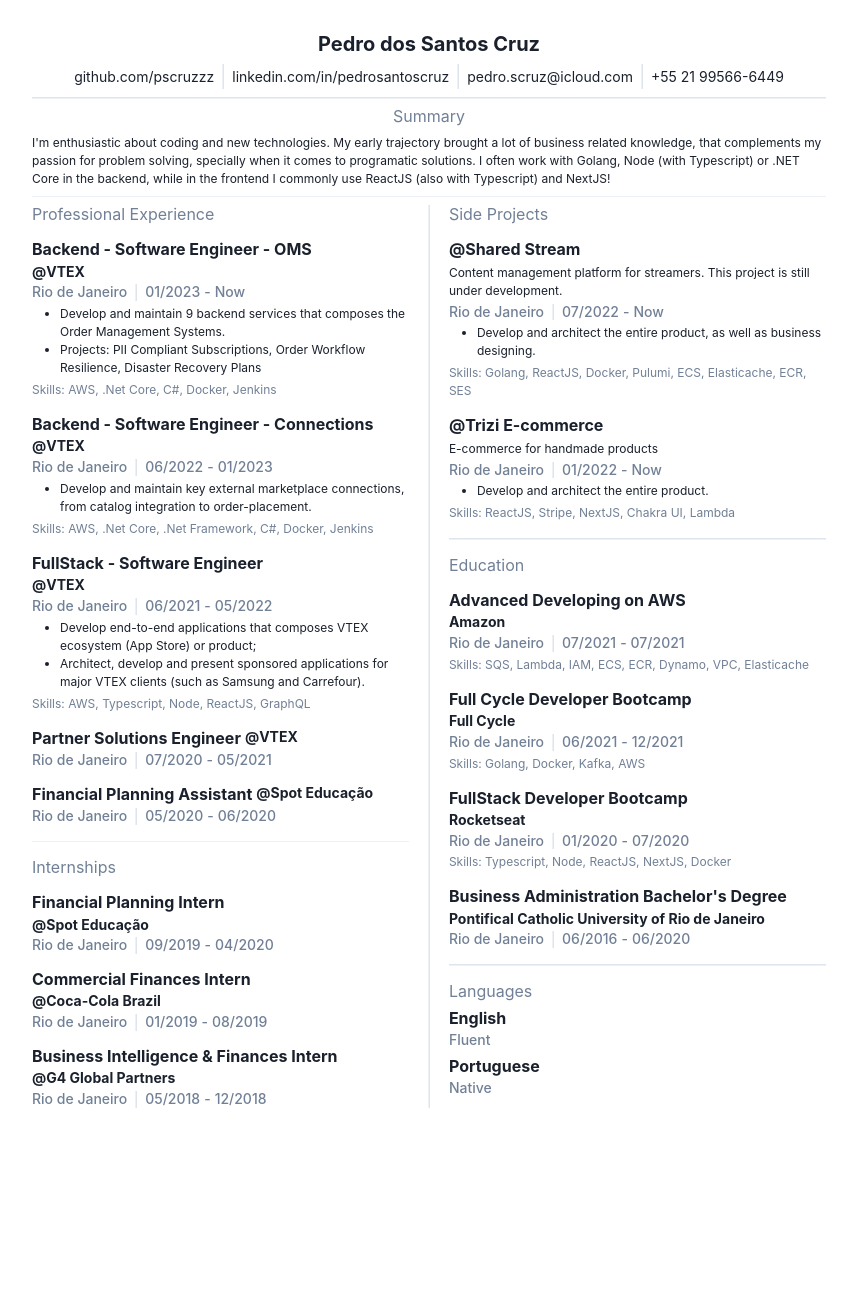
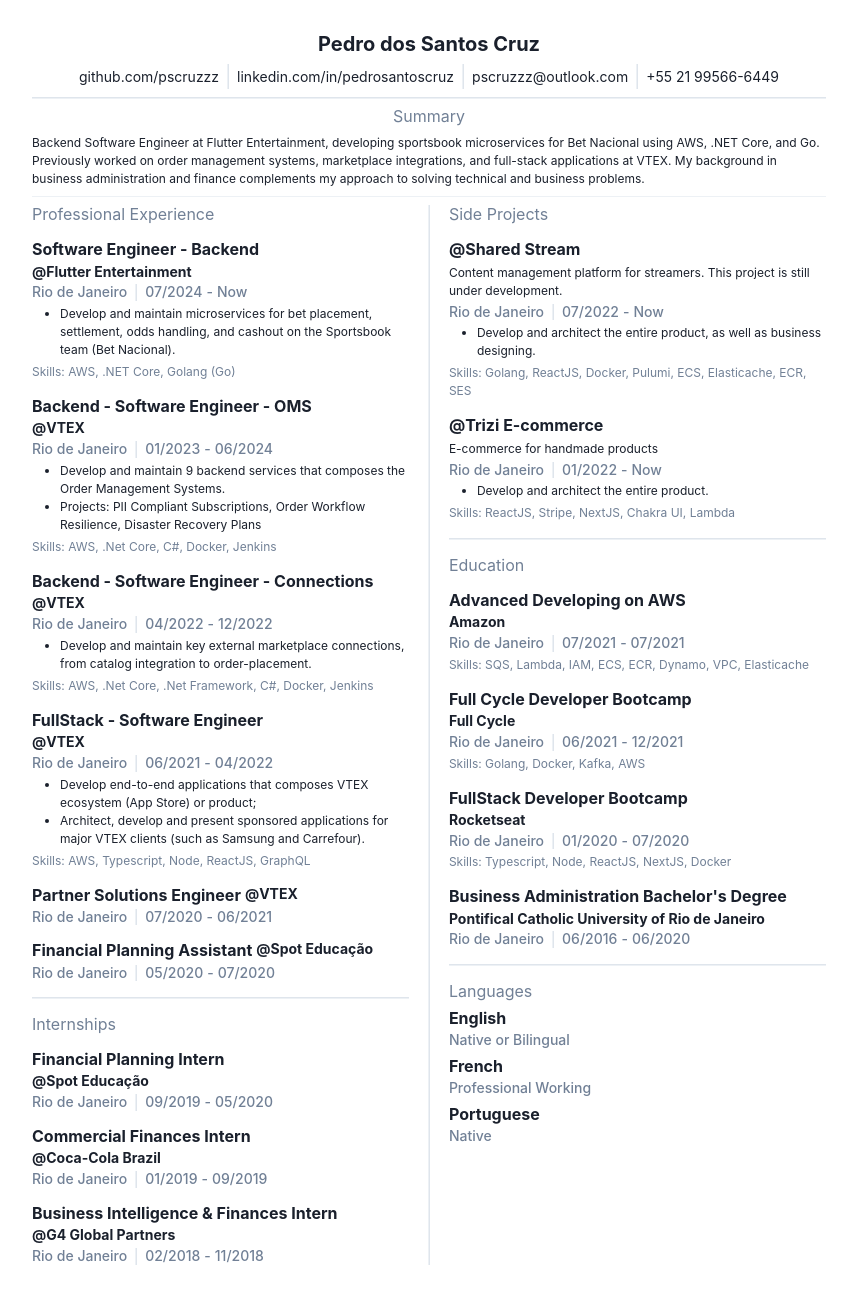
Before and after one commit to pscruzzz/my-resume, a Next.js app: page / in a window 1280 px wide. Shown: the whole page, without its empty margins (211-1063 px from the left). Before the commit the page ends 1140 px from the top, so only its background shows below. Built offline with nearby package versions, Linux system fonts and the light colour scheme.

Commit message:
Update resume with Flutter Entertainment experience

```diff
--- a/components/Resume.tsx
+++ b/components/Resume.tsx
@@ -32,7 +32,7 @@
           </Link>
           <Divider display={isPDF ? "flex" : { base: "none", lg: "flex" }} h="25px" w="1px" bg={"gray.300"} orientation='vertical' />
           <Text id="email" fontSize={"sm"}>
-            pedro.scruz@icloud.com
+            pscruzzz@outlook.com
           </Text>
           <Divider display={isPDF ? "flex" : { base: "none", lg: "flex" }} h="25px" w="1px" bg={"gray.300"} orientation='vertical' />
           <Text id="phone" fontSize={"sm"}>
@@ -46,7 +46,7 @@
           Summary
         </Heading>
         <Text id="summary" fontSize={"xs"}>
-          I&apos;m enthusiastic about coding and new technologies. My early trajectory brought a lot of business related knowledge, that complements my passion for problem solving, specially when it comes to programatic solutions. I often work with Golang, Node (with Typescript) or .NET Core in the backend, while in the frontend I commonly use ReactJS (also with Typescript) and NextJS!
+          Backend Software Engineer at Flutter Entertainment, developing sportsbook microservices for Bet Nacional using AWS, .NET Core, and Go. Previously worked on order management systems, marketplace integrations, and full-stack applications at VTEX. My background in business administration and finance complements my approach to solving technical and business problems.
         </Text>
       </Stack>
       <Divider h="0.5px" w="100%" bg={"gray.300"} orientation='horizontal' />
@@ -57,10 +57,21 @@
               Professional Experience
             </Heading>
             <Role
+              company='Flutter Entertainment'
+              jobTitle='Software Engineer - Backend'
+              location='Rio de Janeiro'
+              startDate='07/2024'
+              description={[
+                "Develop and maintain microservices for bet placement, settlement, odds handling, and cashout on the Sportsbook team (Bet Nacional).",
+              ]}
+              skills={["AWS", ".NET Core", "Golang (Go)"]}
+            />
+            <Role
               company='VTEX'
               jobTitle='Backend - Software Engineer - OMS'
               location='Rio de Janeiro'
               startDate='01/2023'
+              endDate='06/2024'
               description={[
                 "Develop and maintain 9 backend services that composes the Order Management Systems.",
                 "Projects: PII Compliant Subscriptions, Order Workflow Resilience, Disaster Recovery Plans",
@@ -71,8 +82,8 @@
               company='VTEX'
               jobTitle='Backend - Software Engineer - Connections'
               location='Rio de Janeiro'
-              startDate='06/2022'
-              endDate='01/2023'
+              startDate='04/2022'
+              endDate='12/2022'
               description={[
                 "Develop and maintain key external marketplace connections, from catalog integration to order-placement.",
               ]}
@@ -83,7 +94,7 @@
               jobTitle='FullStack - Software Engineer'
               location='Rio de Janeiro'
               startDate='06/2021'
-              endDate='05/2022'
+              endDate='04/2022'
               description={[
                 "Develop end-to-end applications that composes VTEX ecosystem (App Store) or product;",
                 "Architect, develop and present sponsored applications for major VTEX clients (such as Samsung and Carrefour)."
@@ -95,14 +106,14 @@
               jobTitle='Partner Solutions Engineer'
               location='Rio de Janeiro'
               startDate='07/2020'
-              endDate='05/2021'
+              endDate='06/2021'
             />
             <QuickRole
               company='Spot Educação'
               jobTitle='Financial Planning Assistant'
               location='Rio de Janeiro'
               startDate='05/2020'
-              endDate='06/2020'
+              endDate='07/2020'
             />
           </Stack>
           <Divider h="0.5px" w="100%" bg={"gray.300"} orientation='horizontal' />
@@ -115,21 +126,21 @@
               internship="Financial Planning Intern"
               location='Rio de Janeiro'
               startDate='09/2019'
-              endDate='04/2020'
+              endDate='05/2020'
             />
             <Internships
               company='Coca-Cola Brazil'
               internship="Commercial Finances Intern"
               location='Rio de Janeiro'
               startDate='01/2019'
-              endDate='08/2019'
+              endDate='09/2019'
             />
             <Internships
               company='G4 Global Partners'
               internship="Business Intelligence & Finances Intern"
               location='Rio de Janeiro'
-              startDate='05/2018'
-              endDate='12/2018'
+              startDate='02/2018'
+              endDate='11/2018'
             />
           </Stack>
         </Stack>
@@ -202,7 +213,11 @@
             </Heading>
             <Language
               language='English'
-              level='Fluent'
+              level='Native or Bilingual'
+            />
+            <Language
+              language='French'
+              level='Professional Working'
             />
             <Language
               language='Portuguese'
```
